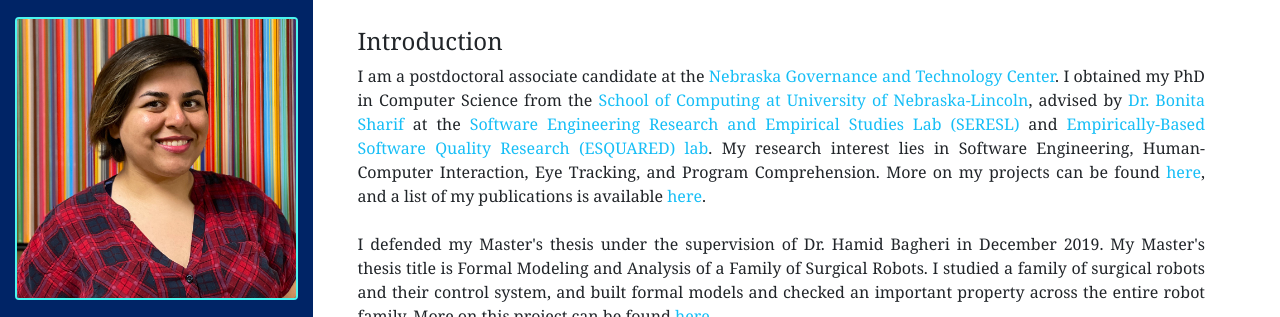
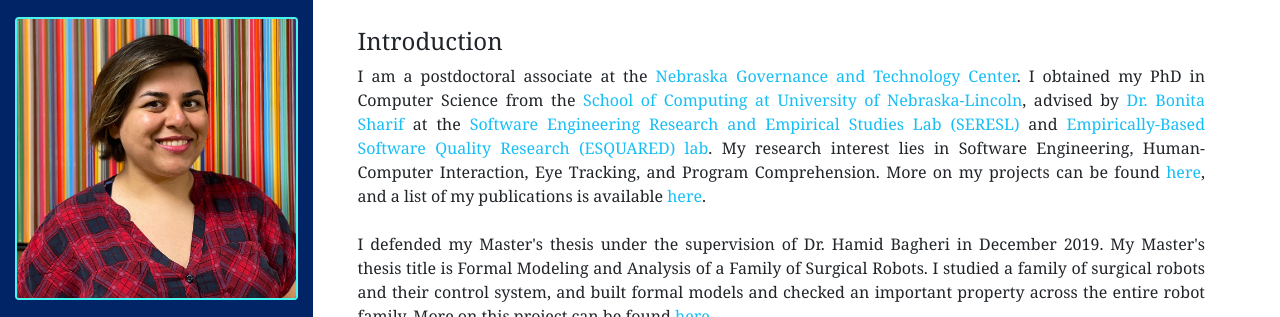
Before and after one commit to niloofarmansoor/niloofarmansoor.github.io, a plain HTML site: page index.html in a window 1280 px wide. Shown: the part 101-418 px from the top of the page. Drawn offline with nearby package versions, Linux system fonts and the light colour scheme.

Commit message:
minor change to index

```diff
--- a/index.html
+++ b/index.html
@@ -74,7 +74,7 @@
 					<div class ="main_p">
 						<h4>Introduction</h4>
 						<p>
-						 I am a postdoctoral associate  candidate at the <a href="https://ngtc.unl.edu/">Nebraska Governance and Technology Center</a>. I obtained my PhD in Computer Science from the <a href="https://computing.unl.edu/">School of Computing at University of Nebraska-Lincoln</a>, advised by <a href="https://www.shbonita.me/">Dr. Bonita Sharif</a> at the <a href="http://seresl.unl.edu/">Software Engineering Research and Empirical Studies Lab (SERESL)</a> and <a href="https://e2.unl.edu/">Empirically-Based Software Quality Research (ESQUARED) lab</a>. My research interest lies in Software Engineering, Human-Computer Interaction, Eye Tracking, and Program Comprehension. More on my projects can be found <a href="projects.html">here</a>, and a list of my publications is available <a href="publications.html">here</a>.<br>
+						 I am a postdoctoral associate at the <a href="https://ngtc.unl.edu/">Nebraska Governance and Technology Center</a>. I obtained my PhD in Computer Science from the <a href="https://computing.unl.edu/">School of Computing at University of Nebraska-Lincoln</a>, advised by <a href="https://www.shbonita.me/">Dr. Bonita Sharif</a> at the <a href="http://seresl.unl.edu/">Software Engineering Research and Empirical Studies Lab (SERESL)</a> and <a href="https://e2.unl.edu/">Empirically-Based Software Quality Research (ESQUARED) lab</a>. My research interest lies in Software Engineering, Human-Computer Interaction, Eye Tracking, and Program Comprehension. More on my projects can be found <a href="projects.html">here</a>, and a list of my publications is available <a href="publications.html">here</a>.<br>
 						 <br>
 						 I defended my Master's thesis under the supervision of Dr. Hamid Bagheri in December 2019. My Master's thesis title is Formal Modeling and Analysis of a Family of Surgical Robots. I studied a family of surgical robots and their control system, and built formal models and checked an important property across the entire robot family. More on this project can be found <a href="https://sites.google.com/view/fsesurgeryrobots/home">here</a>.
 						</p>
```
Also changed, not shown: 1 other file.
